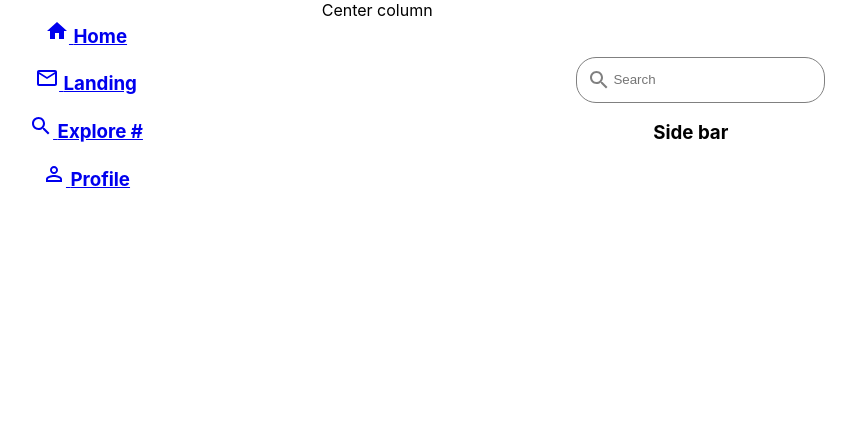
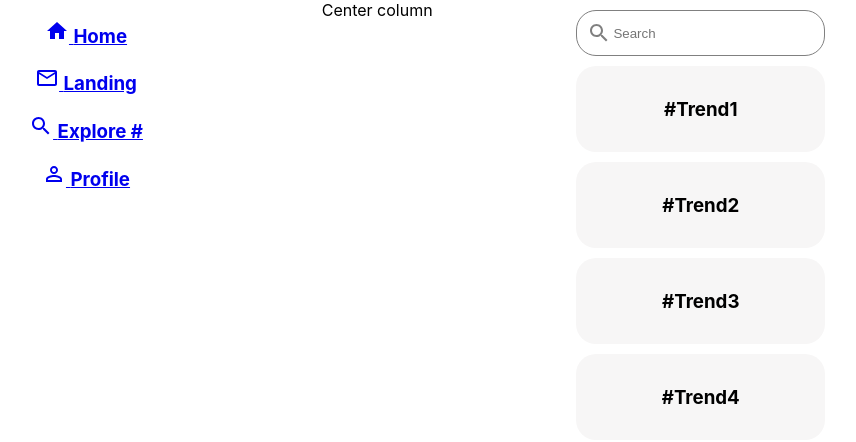
Before and after one commit to ZahraMammadli/predict-future, a React (Create React App) app in the folder client/: page / in a window 1280 px wide. Shown: the top 442 px of the page, without its empty margins (218-1074 px from the left). Built offline with nearby package versions, Linux system fonts and the light colour scheme; what react-three-fiber would draw is missing.

Commit message:
add trend section

```diff
--- a/client/src/components/RightTab/RightTab.js
+++ b/client/src/components/RightTab/RightTab.js
@@ -1,12 +1,22 @@
 import SearchBar from "../SearchBar/SearchBar";
 import "./RightTab.css";
+import Trend from "./Trend";
+
+const trends = [
+  { name: "#Trend1" },
+  { name: "#Trend2" },
+  { name: "#Trend3" },
+  { name: "#Trend4" },
+];
 
 export default function RightTab() {
   return (
     <div className="right-tab">
       <SearchBar />
       <div className="">
-        <h3>Side bar</h3>
+        {trends.map((t) => (
+          <Trend trend={t.name} />
+        ))}
       </div>
     </div>
   );
--- /dev/null
+++ b/client/src/components/RightTab/Trend.css
@@ -0,0 +1,10 @@
+.t-body {
+  padding: 1vw 0;
+}
+
+.t-box {
+  background-color: rgb(247, 246, 246);
+  border-radius: 20px;
+  margin-top: 10px;
+  margin-left: 20px;
+}
--- /dev/null
+++ b/client/src/components/RightTab/Trend.js
@@ -0,0 +1,10 @@
+import "./Trend.css";
+export default function ({ trend }) {
+  return (
+    <div className="t-box">
+      <div className="t-body">
+        <h3>{trend}</h3>
+      </div>
+    </div>
+  );
+}
```
